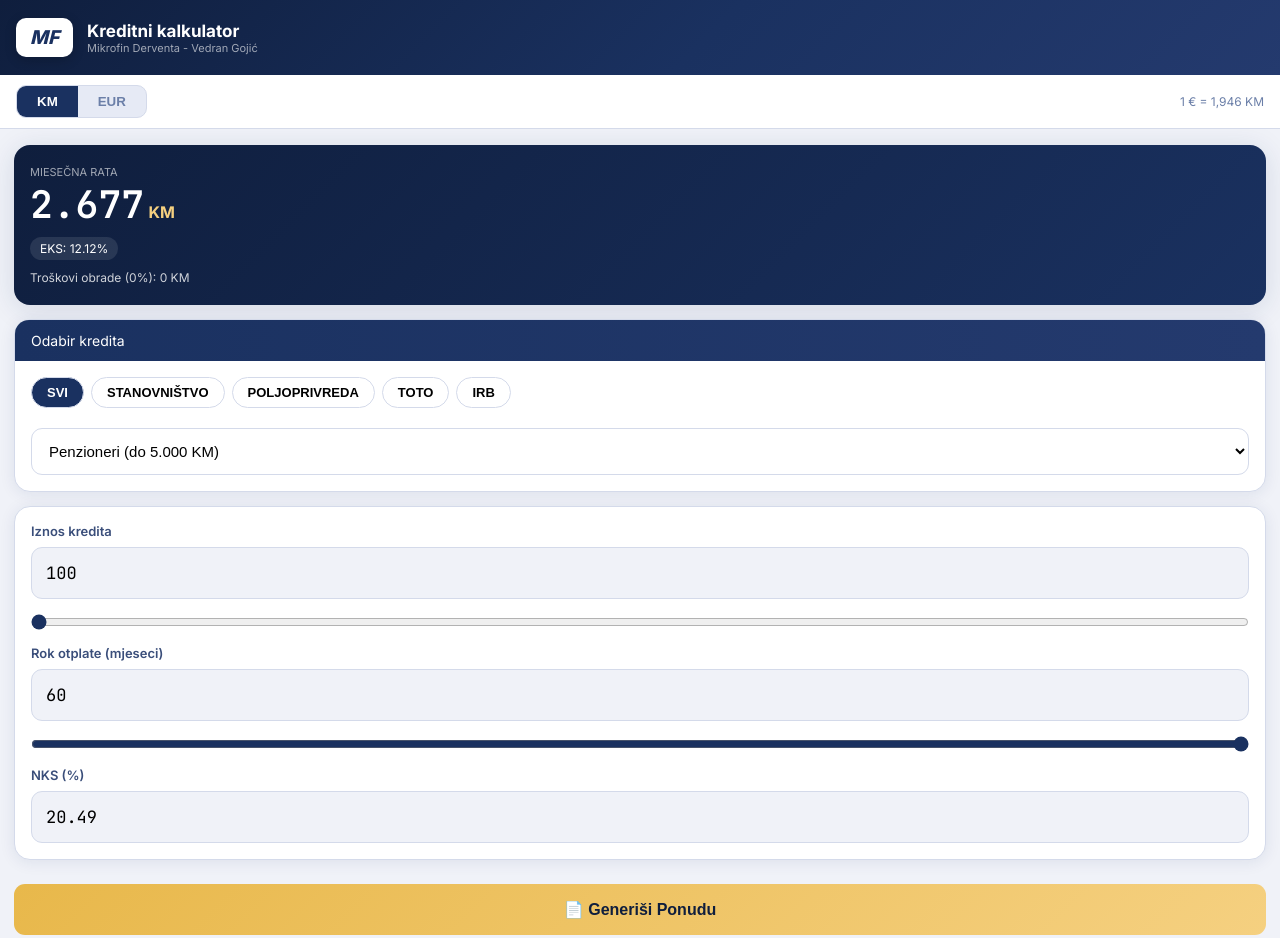
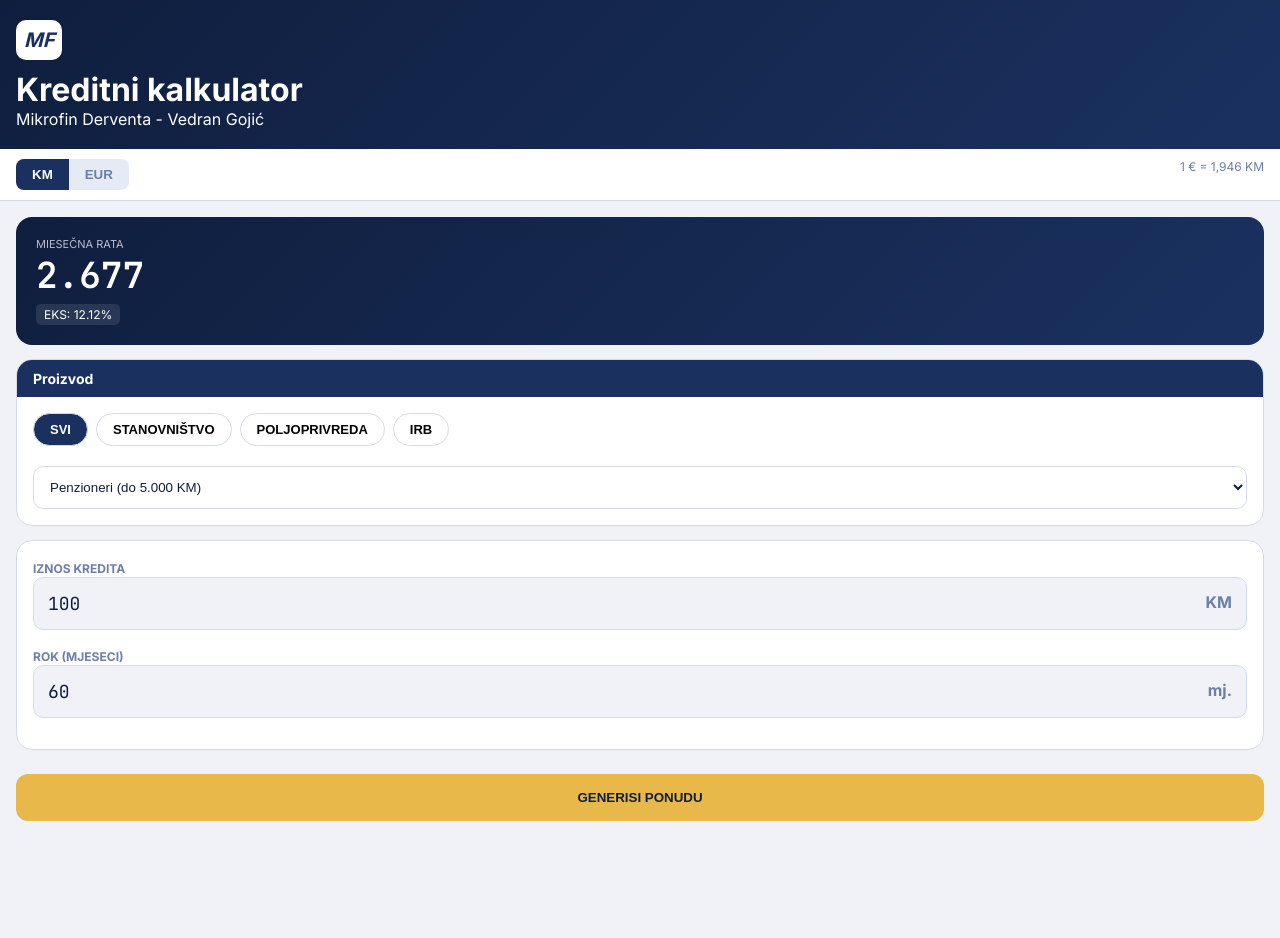
Before and after one commit to gojicvedran-glitch/Kalkulator-kredita-Mikrofin, a plain HTML site: page index.html in a window 1280 px wide. After the commit the page ends 837 px from the top, so only its background shows below. Drawn offline with nearby package versions, Linux system fonts and the light colour scheme.

Commit message:
Update index.html

```diff
--- a/index.html
+++ b/index.html
@@ -5,13 +5,13 @@
 <meta name="viewport" content="width=device-width, initial-scale=1.0, maximum-scale=1.0, user-scalable=no, viewport-fit=cover">
 <meta name="apple-mobile-web-app-capable" content="yes">
 <meta name="apple-mobile-web-app-status-bar-style" content="black-translucent">
-<meta name="apple-mobile-web-app-title" content="MF Kalkulator">
 <title>Kreditni Kalkulator – Mikrofin</title>
 <link href="https://fonts.googleapis.com/css2?family=Inter:wght@400;500;600;700;800&family=JetBrains+Mono:wght@400;500;600&display=swap" rel="stylesheet">
 <script src="https://cdnjs.cloudflare.com/ajax/libs/html2canvas/1.4.1/html2canvas.min.js"></script>
 <script src="https://cdnjs.cloudflare.com/ajax/libs/jspdf/2.5.1/jspdf.umd.min.js"></script>
+
 <style>
-:root{
+:root {
   --navy:#1a3160; --navy-dk:#0f1e3d; --navy-md:#243a6e;
   --blue:#2d5be3; --green:#1a9e6e;
   --gold:#e8b84b; --gold-lt:#f5d080;
@@ -21,63 +21,61 @@
   --sh:0 2px 16px rgba(26,49,96,.09);
   --sh2:0 4px 28px rgba(26,49,96,.13);
   --r:16px; --rsm:11px;
---safe-top: env(safe-area-inset-top);
---safe-bot: env(safe-area-inset-bottom);
 }
-*{box-sizing:border-box;margin:0;padding:0;-webkit-tap-highlight-color:transparent;}
-body{font-family:'Inter',sans-serif;background:var(--bg);color:var(--txt);min-height:100vh;padding-top:var(--safe-top);}
 
-/* HEADER */
-.hd{background:linear-gradient(135deg,var(--navy-dk) 0%,var(--navy) 55%,var(--navy-md) 100%);padding:18px 16px;position:relative;overflow:hidden;}
-.hd-in{display:flex;align-items:center;gap:14px;position:relative;z-index:2;}
-.logo{background:#fff;border-radius:10px;padding:8px 14px;display:flex;align-items:center;gap:8px;box-shadow:0 3px 12px rgba(0,0,0,.2);}
-.logo-mf{font-weight:800;font-size:19px;color:var(--navy);font-style:italic;}
-.hd-txt h1{font-size:17px;font-weight:700;color:#fff;}
-.hd-txt p{font-size:11px;color:rgba(255,255,255,0.6);}
+/* PRISILNI DARK MODE - AKTIVIRA SE ČIM JE IPHONE U TAMNOM REŽIMU */
+@media (prefers-color-scheme: dark) {
+  body { background-color: #000000 !important; color: #ffffff !important; }
+  :root {
+    --bg: #000000;
+    --bg2: #1a1a1a;
+    --card: #121212;
+    --border: #333333;
+    --txt: #ffffff;
+    --txt2: #cccccc;
+    --txt3: #888888;
+  }
+  .card, .cur-bar, .modal, .trow, .pi { background-color: #121212 !important; border-color: #333333 !important; }
+  .iw input, .prod-select, .tnaziv, .tpct-wrap input, .cat-tab, .pf input, .pf-full input {
+    background-color: #1a1a1a !important;
+    color: #ffffff !important;
+    border-color: #444444 !important;
+  }
+  .tval-display, .tros-total { background-color: #000000 !important; color: #ffffff !important; }
+}
 
-/* VALUTA */
-.cur-bar{background:var(--card);border-bottom:1px solid var(--border);padding:10px 16px;display:flex;align-items:center;justify-content:space-between;position:sticky;top:0;z-index:50;}
-.cur-toggle{display:flex;background:var(--bg2);border:1px solid var(--border);border-radius:10px;overflow:hidden;}
-.cur-toggle button{padding:8px 20px;border:none;background:transparent;font-weight:700;color:var(--txt3);cursor:pointer;}
+/* OSTATAK ORIGINALNOG DIZAJNA */
+*{box-sizing:border-box;margin:0;padding:0;}
+body{font-family:'Inter',sans-serif;background:var(--bg);color:var(--txt);min-height:100vh;}
+.hd{background:linear-gradient(135deg,var(--navy-dk),var(--navy));padding:20px 16px;color:#fff;}
+.logo{background:#fff;border-radius:10px;padding:8px;display:inline-flex;margin-bottom:10px;}
+.cur-bar{background:var(--card);padding:10px 16px;display:flex;justify-content:space-between;border-bottom:1px solid var(--border);position:sticky;top:0;z-index:100;}
+.cur-toggle{display:flex;background:var(--bg2);border-radius:8px;overflow:hidden;}
+.cur-toggle button{padding:8px 16px;border:none;background:transparent;color:var(--txt3);font-weight:700;}
 .cur-toggle button.active{background:var(--navy);color:#fff;}
-
-/* MAIN */
-.main{padding:16px 14px calc(32px + var(--safe-bot));}
-.card{background:var(--card);border-radius:var(--r);box-shadow:var(--sh);border:1.5px solid var(--border);margin-bottom:14px;}
-.card-hd{background:linear-gradient(90deg,var(--navy) 0%,var(--navy-md) 100%);padding:12px 16px;color:#fff;font-size:14px;border-radius:14px 14px 0 0;}
+.main{padding:16px;}
+.card{background:var(--card);border-radius:var(--r);border:1px solid var(--border);margin-bottom:14px;overflow:hidden;}
+.card-hd{background:var(--navy);padding:10px 16px;color:#fff;font-size:14px;font-weight:700;}
 .card-body{padding:16px;}
-
-/* RESULT CARD */
-.res-card{background:linear-gradient(135deg,var(--navy-dk) 0%,var(--navy) 100%);border-radius:var(--r);padding:20px 16px;box-shadow:var(--sh2);margin-bottom:14px;color:#fff;}
-.res-amt{font-family:'JetBrains Mono',monospace;font-size:38px;font-weight:600;}
-.res-cur{font-size:16px;font-weight:700;color:var(--gold-lt);}
-.eks-pill{display:inline-block;background:rgba(255,255,255,0.1);padding:4px 10px;border-radius:20px;font-size:12px;margin-top:8px;}
-
-/* INPUTS */
-.field label{display:block;font-size:13px;font-weight:600;color:var(--txt2);margin-bottom:8px;}
-.iw{position:relative;display:flex;align-items:center;}
-.iw input{width:100%;padding:14px;border:1.5px solid var(--border);border-radius:var(--rsm);font-family:'JetBrains Mono',monospace;font-size:17px;background:var(--bg);outline:none;}
-input[type="range"]{width:100%;margin:15px 0;accent-color:var(--navy);}
-
-/* SELECT */
-.prod-select{width:100%;padding:13px;border:1.5px solid var(--border);border-radius:var(--rsm);background:#fff;font-size:15px;}
-.cat-tabs{display:flex;gap:7px;overflow-x:auto;padding-bottom:10px;margin-bottom:10px;}
-.cat-tab{padding:7px 15px;border-radius:20px;border:1px solid var(--border);background:#fff;white-space:nowrap;font-size:13px;font-weight:600;}
+.res-card{background:linear-gradient(135deg,var(--navy-dk),var(--navy));padding:20px;border-radius:var(--r);color:#fff;margin-bottom:14px;}
+.res-amt{font-family:'JetBrains Mono';font-size:36px;font-weight:700;}
+.btn-ponuda{width:100%;background:var(--gold);padding:16px;border:none;border-radius:12px;font-weight:800;color:var(--navy-dk);margin-top:10px;}
+.cat-scroll{display:flex;gap:8px;overflow-x:auto;padding-bottom:10px;}
+.cat-tab{padding:8px 16px;border-radius:20px;border:1px solid var(--border);background:var(--card);white-space:nowrap;font-size:13px;font-weight:600;}
 .cat-tab.active{background:var(--navy);color:#fff;}
-
-.btn-ponuda{width:100%;background:linear-gradient(135deg,var(--gold) 0%,var(--gold-lt) 100%);border:none;border-radius:var(--rsm);padding:16px;font-size:16px;font-weight:700;color:var(--navy-dk);margin-top:10px;}
+.prod-select{width:100%;padding:12px;border-radius:10px;border:1px solid var(--border);background:var(--card);color:var(--txt);margin-top:10px;}
+.field{margin-bottom:15px;}
+.iw{position:relative;}
+.iw input{width:100%;padding:14px;border-radius:10px;border:1.5px solid var(--border);background:var(--bg);color:var(--txt);font-family:'JetBrains Mono';font-size:18px;}
+.isuf{position:absolute;right:15px;top:15px;font-weight:700;color:var(--txt3);}
 </style>
 </head>
 <body>
 
 <div class="hd">
-<div class="hd-in">
-<div class="logo"><span class="logo-mf">MF</span></div>
-<div class="hd-txt">
+  <div class="logo"><b style="color:#1a3160;font-style:italic;font-size:20px;">MF</b></div>
   <h1>Kreditni kalkulator</h1>
   <p>Mikrofin Derventa - Vedran Gojić</p>
-</div>
-</div>
 </div>
 
 <div class="cur-bar">
@@ -85,24 +83,20 @@ input[type="range"]{width:100%;margin:15px 0;accent-color:var(--navy);}
     <button class="active" id="btn-km" onclick="setCur('KM')">KM</button>
     <button id="btn-eur" onclick="setCur('EUR')">EUR</button>
   </div>
-<span id="rate-text" style="font-size:12px; color:var(--txt3);">1 € = 1,946 KM</span>
+  <span style="font-size:12px;color:var(--txt3);">1 € = 1,946 KM</span>
 </div>
 
 <div class="main">
   <div class="res-card">
-<div style="font-size:11px; opacity:0.6; text-transform:uppercase;">Miesečna rata</div>
-<div class="res-main">
-<span class="res-amt" id="r-rata">0,00</span>
-<span class="res-cur" id="r-cur">KM</span>
-</div>
-<div id="r-eks" class="eks-pill">EKS: 0,00%</div>
-<div id="r-tros" style="font-size:12px; margin-top:10px; opacity:0.8;">Troškovi obrade: 0,00 KM</div>
+    <div style="font-size:11px;opacity:0.7;">MIESEČNA RATA</div>
+    <div class="res-amt" id="r-rata">0,00</div>
+    <div id="r-eks" style="font-size:12px;background:rgba(255,255,255,0.1);display:inline-block;padding:3px 8px;border-radius:5px;margin-top:5px;">EKS: 0,00%</div>
   </div>
 
   <div class="card">
-<div class="card-hd">Odabir kredita</div>
+    <div class="card-hd">Proizvod</div>
     <div class="card-body">
-<div class="cat-tabs" id="tabs"></div>
+      <div class="cat-scroll" id="tabs"></div>
       <select class="prod-select" id="prod-sel" onchange="onProdChange()"></select>
     </div>
   </div>
@@ -110,31 +104,23 @@ input[type="range"]{width:100%;margin:15px 0;accent-color:var(--navy);}
   <div class="card">
     <div class="card-body">
       <div class="field">
-<label>Iznos kredita</label>
+        <label style="font-size:12px;font-weight:700;color:var(--txt3);text-transform:uppercase;">Iznos kredita</label>
         <div class="iw">
-<input type="number" id="iznos" value="5000" oninput="syncRange('iznos');calc()">
+          <input type="number" id="iznos" value="5000" oninput="calc()">
+          <span class="isuf" id="suf-iznos">KM</span>
         </div>
-<input type="range" id="iznos-r" min="100" max="50000" step="100" value="5000" oninput="syncInput('iznos');calc()">
       </div>
-
       <div class="field">
-<label>Rok otplate (mjeseci)</label>
+        <label style="font-size:12px;font-weight:700;color:var(--txt3);text-transform:uppercase;">Rok (mjeseci)</label>
         <div class="iw">
-<input type="number" id="rok" value="36" oninput="syncRange('rok');calc()">
-</div>
-<input type="range" id="rok-r" min="1" max="120" value="36" oninput="syncInput('rok');calc()">
-</div>
-
-<div class="field">
-<label>NKS (%)</label>
-<div class="iw">
-<input type="number" id="kamata" value="12" step="0.01" oninput="calc()">
+          <input type="number" id="rok" value="36" oninput="calc()">
+          <span class="isuf">mj.</span>
         </div>
       </div>
     </div>
   </div>
 
-<button class="btn-ponuda" onclick="alert('Funkcija za izvoz ponude je aktivirana!')">📄 Generiši Ponudu</button>
+  <button class="btn-ponuda" onclick="alert('Ponuda spremna!')">GENERISI PONUDU</button>
 </div>
 
 <script>
@@ -142,9 +128,7 @@ const KURS = 1.946;
 const PROIZVODI = [
   {cat:'STANOVNIŠTVO',name:'Penzioneri (do 5.000 KM)',imin:100,imax:5000,nks:20.49,prov:0,rokMax:60},
   {cat:'STANOVNIŠTVO',name:'Keško (5.001 – 10.000 KM)',imin:5001,imax:10000,nks:22.49,prov:0,rokMax:60},
-{cat:'STANOVNIŠTVO',name:'Domaćinstvo (20.001 – 50.000 KM)',imin:20001,imax:50000,nks:18.49,prov:1.0,rokMax:84},
-{cat:'POLJOPRIVREDA',name:'Poljoprivreda (5.001 – 15.000 KM)',imin:5001,imax:15000,nks:17,prov:1.5,rokMax:60},
-{cat:'TOTO',name:'Toto cash (401 – 1.500 KM)',imin:401,imax:1500,nks:14.4,prov:0,rokMax:12},
+  {cat:'POLJOPRIVREDA',name:'Poljoprivreda (do 50.000 KM)',imin:300,imax:50000,nks:17,prov:1.5,rokMax:72},
   {cat:'IRB',name:'Mladi bračni parovi',imin:10000,imax:50000,nks:3.0,prov:0.5,rokMax:300}
 ];
 
@@ -154,18 +138,14 @@ function setCur(c) {
   cur = c;
   document.getElementById('btn-km').classList.toggle('active', c==='KM');
   document.getElementById('btn-eur').classList.toggle('active', c==='EUR');
-document.getElementById('r-cur').textContent = c;
+  document.getElementById('suf-iznos').textContent = c;
   calc();
 }
-
-function syncRange(id) { document.getElementById(id+'-r').value = document.getElementById(id).value; }
-function syncInput(id) { document.getElementById(id).value = document.getElementById(id+'-r').value; }
 
 function init() {
   const cats = ['SVI', ...new Set(PROIZVODI.map(p=>p.cat))];
   document.getElementById('tabs').innerHTML = cats.map(c=>`<button class="cat-tab ${c==='SVI'?'active':''}" onclick="filter('${c}', this)">${c}</button>`).join('');
   fillSelect('SVI');
-calc();
 }
 
 function filter(cat, btn) {
@@ -184,31 +164,26 @@ function onProdChange() {
   const p = PROIZVODI[document.getElementById('prod-sel').value];
   if(!p) return;
   document.getElementById('iznos').value = p.imin;
-document.getElementById('iznos-r').min = p.imin;
-document.getElementById('iznos-r').max = p.imax;
-document.getElementById('iznos-r').value = p.imin;
   document.getElementById('rok').value = p.rokMax;
-document.getElementById('rok-r').max = p.rokMax;
-document.getElementById('rok-r').value = p.rokMax;
-document.getElementById('kamata').value = p.nks;
   calc();
 }
 
 function calc() {
   const iznos = parseFloat(document.getElementById('iznos').value) || 0;
   const rok = parseInt(document.getElementById('rok').value) || 1;
-const nks = parseFloat(document.getElementById('kamata').value) || 0;
-const p = PROIZVODI[document.getElementById('prod-sel').value] || {prov:0};
+  const p = PROIZVODI[document.getElementById('prod-sel').value] || {nks:12, prov:0};
 
-const r = (nks/100)/12;
-const rata = nks > 0 ? (iznos * r * Math.pow(1+r, rok)) / (Math.pow(1+r, rok) - 1) : iznos/rok;
-
-const provizija = iznos * (p.prov/100);
-const eks = (((rata * rok + provizija) - iznos) / iznos / (rok/12)) * 100;
+  const r = (p.nks/100)/12;
+  const rata = nks_calc(iznos, r, rok);
+  const eks = (((rata * rok + (iznos * p.prov/100)) - iznos) / iznos / (rok/12)) * 100;
 
   document.getElementById('r-rata').textContent = rata.toLocaleString('bs-BA', {minimumFractionDigits:2});
-document.getElementById('r-eks').textContent = `EKS: ${eks > 0 ? eks.toFixed(2) : '0.00'}%`;
-document.getElementById('r-tros').textContent = `Troškovi obrade (${p.prov}%): ${provizija.toLocaleString()} ${cur}`;
+  document.getElementById('r-eks').textContent = `EKS: ${eks.toFixed(2)}%`;
+}
+
+function nks_calc(p, r, n) {
+  if(r === 0) return p/n;
+  return p * r * Math.pow(1+r, n) / (Math.pow(1+r, n) - 1);
 }
 
 window.onload = init;
```
Lines whose indentation alone changed are shown as unchanged.
